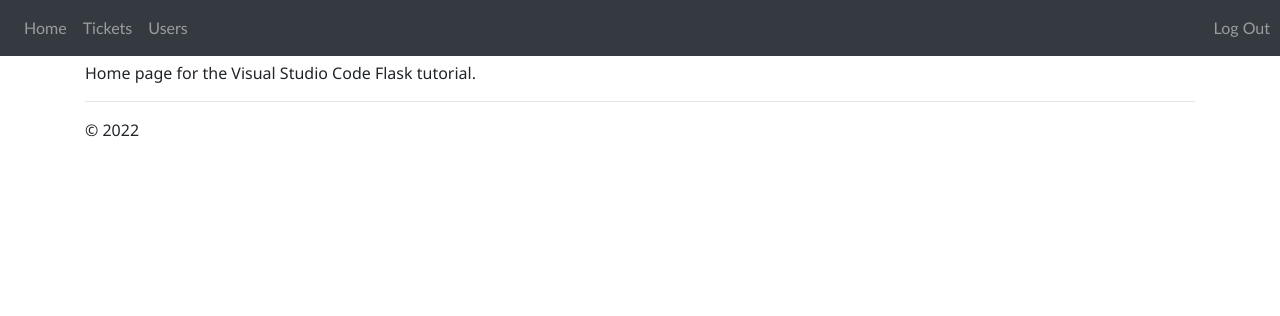
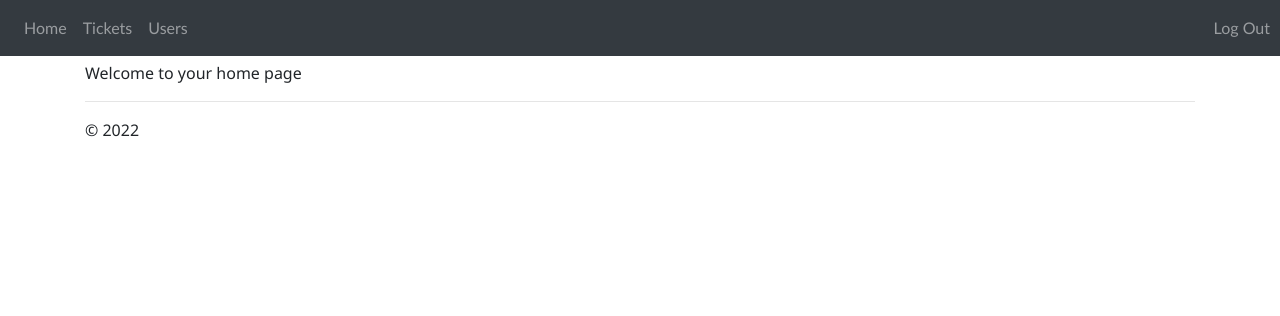
Before and after one commit to czevallosdev/ticket_system_repo, a Flask app: page / in a window 1280 px wide. Shown: the top 316 px of the page. Run offline with Flask 2, Linux system fonts and the light colour scheme; the visitor is signed in with stand-in values (Sample User, id 1); some libraries are stand-ins or nearby versions.

Commit message:
update comment

```diff
--- a/website/templates/home.html
+++ b/website/templates/home.html
@@ -1,7 +1,4 @@
-{% extends "layout.html" %}
-{% block title %}
-Home
+{% extends "layout.html" %} {% block title %} Home {% endblock %} {% block
+content %}
+<p>Welcome to your home page</p>
 {% endblock %}
-{% block content %}
-<p>Home page for the Visual Studio Code Flask tutorial.</p>
-{% endblock %}
```
